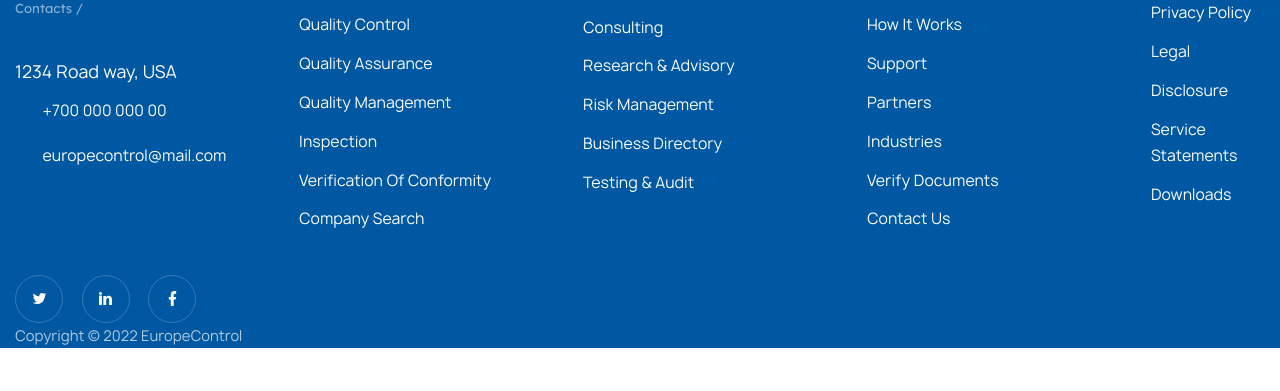
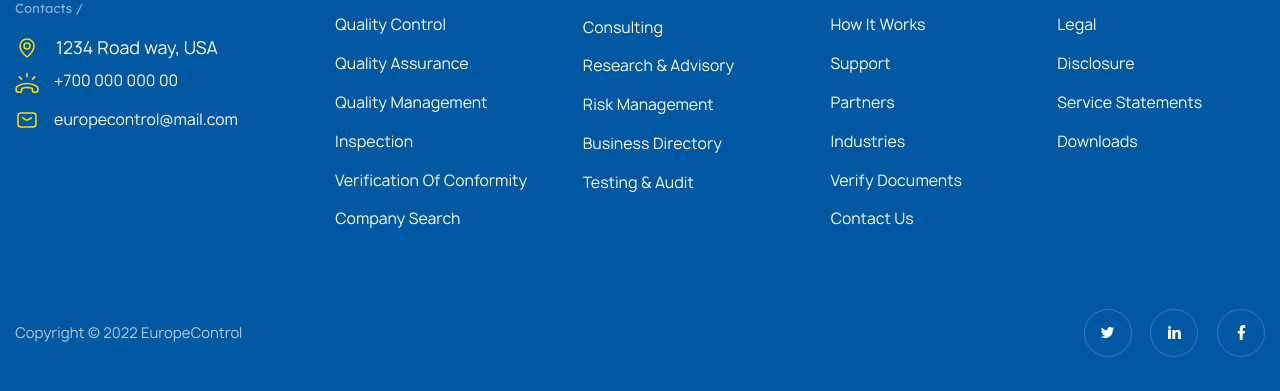
Before and after one commit to BakaySerg/europe-control, a website: page app/index.html in a window 1280 px wide. Shown: the part 935-1326 px from the top of the page. Before the commit the page ends 1283 px from the top, so only its background shows below. Drawn offline with nearby package versions, Linux system fonts and the light colour scheme; files that its build step writes are made by us from their sources; files whose address does not match are found by name.

Commit message:
footer - 90%

```diff
--- a/app/index.html
+++ b/app/index.html
@@ -53,7 +53,7 @@
 			<path fill="none" stroke="currentColor" stroke-linejoin="round" stroke-linecap="round" stroke-miterlimit="4" stroke-width="2" d="M16 17.333c-2.209 0-4-1.791-4-4s1.791-4 4-4c2.209 0 4 1.791 4 4s-1.791 4-4 4z"></path>
 			<path fill="none" stroke="currentColor" stroke-linejoin="round" stroke-linecap="round" stroke-miterlimit="4" stroke-width="2" d="M16 28c0 0-9.333-7.667-9.333-14.667 0-5.155 4.179-9.333 9.333-9.333s9.333 4.179 9.333 9.333c0 7-9.333 14.667-9.333 14.667z"></path>
 		</symbol>
-		<symbol id="i-tube" viewBox="0 0 37 32">
+		<symbol id="i-tube" viewBox="0 -3 37 32">
 			<path fill="none" stroke="currentColor" stroke-linejoin="round" stroke-linecap="round" stroke-miterlimit="4" stroke-width="2.5263" d="M10.088 10.088l-3.469-3.469"></path>
 			<path fill="none" stroke="currentColor" stroke-linejoin="round" stroke-linecap="round" stroke-miterlimit="4" stroke-width="2.5263" d="M18.526 6.602v-4.918"></path>
 			<path fill="none" stroke="currentColor" stroke-linejoin="round" stroke-linecap="round" stroke-miterlimit="4" stroke-width="2.5263" d="M26.964 10.088l3.469-3.469"></path>
@@ -86,19 +86,19 @@
 						<img src="img/general/logo.svg" alt="logo" width="193" height="41">
 					</a>
 				</div>
-				<p class="unim">Top B2B and B2C Consulting Support Services Provider</p>
+				<p class="unim">Top B2B and B2C Consulting <br>Support Services Provider</p>
 				<div>
 					<h4 class="overtitle">Contacts /</h4>
 					<address class="icon-text">
-						<svg class="icon" viewBox="0 0 32 32"><use xlink:href="#i-example"/></svg>
+						<svg class="icon icon--accent" viewBox="0 0 32 32"><use xlink:href="#i-map"/></svg>
+						1234 Road way, USA
 					</address>
-					1234 Road way, USA
 					<a class="icon-text" href="tel:+70000000000">
-						<svg class="icon" viewBox="0 0 32 32"><use xlink:href="#i-r"/></svg>
+						<svg class="icon icon--accent" viewBox="0 0 32 32"><use xlink:href="#i-tube"/></svg>
 						+700 000 000 00
 					</a>
 					<a class="icon-text" href="mailto:europecontrol@mail.com">
-						<svg class="icon" viewBox="0 0 32 32"><use xlink:href="#i-r"/></svg>
+						<svg class="icon icon--accent" viewBox="0 0 32 32"><use xlink:href="#i-email"/></svg>
 						europecontrol@mail.com
 					</a>
 				</div>
--- a/src/scss/base/_typography.scss
+++ b/src/scss/base/_typography.scss
@@ -33,9 +33,10 @@
 	color: $yellow;
 }
 .icon-text {
-	display: flex;
+	display: flex !important;
+	font-style: normal;
 	align-items: center;
-	gap: 0.6em;
+	gap: 1em;
 }
 .unim {
 	font-size: em(15);
--- a/src/scss/layout/_footer.scss
+++ b/src/scss/layout/_footer.scss
@@ -64,8 +64,8 @@
 		padding-bottom: 2em;
 		display: grid;
 		grid-auto-flow: column;
-		grid-template-columns: repeat(auto-fill, minmax(260px,1fr));
-		gap: 24px;
+		grid-template-columns: 280px 1fr 1fr .9fr 1fr;
+		gap: 40px;
 		@media (max-width: 1200px){
 			grid-template-columns: repeat(auto-fill, minmax(196px, 1fr));
 			gap: 5px;
@@ -89,9 +89,19 @@
 			display: block;
 		}
 	}
+	&__bottom {
+		@media (min-width: 700px){
+			display: flex;
+			align-items: center;
+			justify-content: space-between;
+			padding-top: 2em;
+			padding-bottom: 2em;
+		}
+	}
 	&__copy {
 		@media (min-width: 700px){
 			order: -1;
+			margin-right: auto;
 		}
 		@media (max-width: 699px){
 			width: 100%;
```
Also changed, not shown: src/include/footer.html (+5 -5 lines), src/include/icon-sprite.html (+1 -1 lines).
